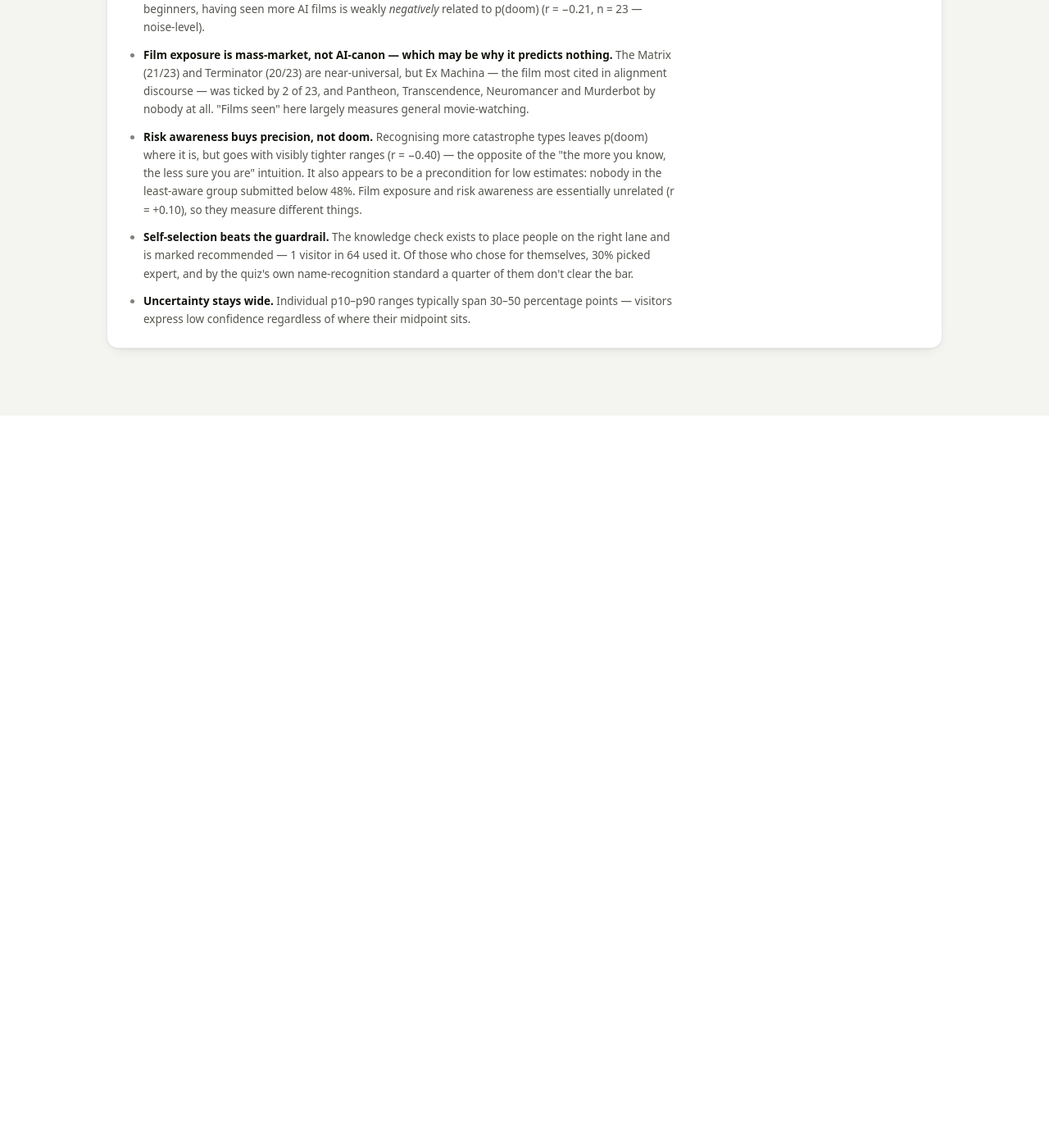
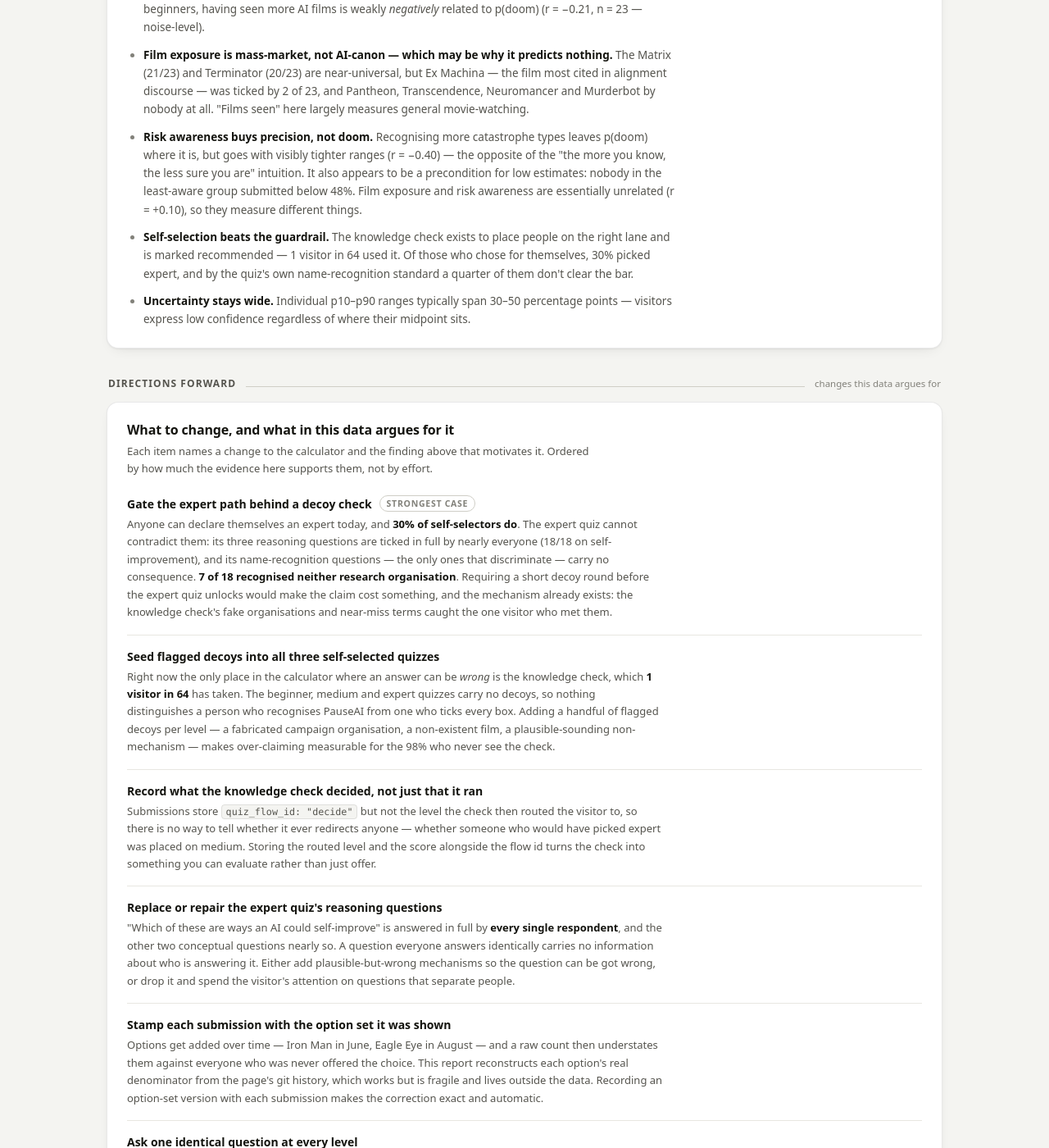
Before and after one commit to neoneye/pdoom-calculator, a Jekyll site: the page reports/submissions-2026-08-18.html, which Jekyll copies as it is, in a window 1280 px wide and 1400 px high, scrolled down 10069 px. Shown: the whole window at 82% size. Built offline with Jekyll 4.4.1, drawn with Linux system fonts in a browser that asks for light colours; before the commit the page ends 10576 px from its top, so only the background shows below that; some of the changed text lies outside the part shown.

Commit message:
Add a directions-forward section to the report
Seven changes to the calculator, each paired with the finding above that
motivates it, ordered by how well the evidence supports them. The leading
one is gating the expert path behind a decoy check: 30% of self-selectors
declare themselves expert, and nothing in the expert quiz can contradict
them, while the decoy mechanism that could already exists on the path
nobody takes.

Co-Authored-By: Claude Opus 5 <noreply@anthropic.com>

```diff
--- a/reports/submissions-2026-08-18.html
+++ b/reports/submissions-2026-08-18.html
@@ -175,6 +175,23 @@
     max-width: none;
   }
   .verdict b { color: var(--text-primary); font-weight: 620; }
+  .recs { list-style: none; margin: 0; padding: 0; }
+  .recs li { padding: 16px 0; border-bottom: 1px solid var(--grid); }
+  .recs li:first-child { padding-top: 4px; }
+  .recs li:last-child { border-bottom: none; padding-bottom: 0; }
+  .recs .what { font-size: 14px; font-weight: 620; color: var(--text-primary); margin-bottom: 5px; }
+  .recs .why { font-size: 13px; color: var(--text-secondary); line-height: 1.65; max-width: 88ch; }
+  .recs .why b { color: var(--text-primary); font-weight: 620; }
+  .recs code {
+    font-family: ui-monospace, SFMono-Regular, Menlo, monospace;
+    font-size: 0.9em; background: var(--page); border: 1px solid var(--border);
+    border-radius: 4px; padding: 1px 5px;
+  }
+  .recs .tag {
+    display: inline-block; font-size: 10.5px; font-weight: 650; letter-spacing: 0.07em;
+    text-transform: uppercase; color: var(--text-muted); border: 1px solid var(--baseline);
+    border-radius: 999px; padding: 2px 8px; margin-left: 9px; vertical-align: 2px;
+  }
   .footnote { color: var(--text-muted); font-size: 11.5px; line-height: 1.5; margin: 10px 0 0; }
 </style>
 <div class="viz-root"><div class="wrap">
@@ -338,6 +355,43 @@
       <li><b>Self-selection beats the guardrail.</b> The knowledge check exists to place people on the right lane and is marked recommended — 1 visitor in 64 used it. Of those who chose for themselves, 30% picked expert, and by the quiz's own name-recognition standard a quarter of them don't clear the bar.</li>
       <li><b>Uncertainty stays wide.</b> Individual p10–p90 ranges typically span 30–50 percentage points — visitors express low confidence regardless of where their midpoint sits.</li>
     </ul>
+  </div>
+
+  <div class="group"><h3>Directions forward</h3><span class="rule"></span><span class="count">changes this data argues for</span></div>
+  <div class="card">
+    <h2>What to change, and what in this data argues for it</h2>
+    <p class="chart-sub">Each item names a change to the calculator and the finding above that motivates it. Ordered by how much the evidence here supports them, not by effort.</p>
+    <ul class="recs">
+      <li>
+        <div class="what">Gate the expert path behind a decoy check<span class="tag">strongest case</span></div>
+        <div class="why">Anyone can declare themselves an expert today, and <b>30% of self-selectors do</b>. The expert quiz cannot contradict them: its three reasoning questions are ticked in full by nearly everyone (18/18 on self-improvement), and its name-recognition questions — the only ones that discriminate — carry no consequence. <b>7 of 18 recognised neither research organisation</b>. Requiring a short decoy round before the expert quiz unlocks would make the claim cost something, and the mechanism already exists: the knowledge check's fake organisations and near-miss terms caught the one visitor who met them.</div>
+      </li>
+      <li>
+        <div class="what">Seed flagged decoys into all three self-selected quizzes</div>
+        <div class="why">Right now the only place in the calculator where an answer can be <i>wrong</i> is the knowledge check, which <b>1 visitor in 64</b> has taken. The beginner, medium and expert quizzes carry no decoys, so nothing distinguishes a person who recognises PauseAI from one who ticks every box. Adding a handful of flagged decoys per level — a fabricated campaign organisation, a non-existent film, a plausible-sounding non-mechanism — makes over-claiming measurable for the 98% who never see the check.</div>
+      </li>
+      <li>
+        <div class="what">Record what the knowledge check decided, not just that it ran</div>
+        <div class="why">Submissions store <code>quiz_flow_id: "decide"</code> but not the level the check then routed the visitor to, so there is no way to tell whether it ever redirects anyone — whether someone who would have picked expert was placed on medium. Storing the routed level and the score alongside the flow id turns the check into something you can evaluate rather than just offer.</div>
+      </li>
+      <li>
+        <div class="what">Replace or repair the expert quiz's reasoning questions</div>
+        <div class="why">"Which of these are ways an AI could self-improve" is answered in full by <b>every single respondent</b>, and the other two conceptual questions nearly so. A question everyone answers identically carries no information about who is answering it. Either add plausible-but-wrong mechanisms so the question can be got wrong, or drop it and spend the visitor's attention on questions that separate people.</div>
+      </li>
+      <li>
+        <div class="what">Stamp each submission with the option set it was shown</div>
+        <div class="why">Options get added over time — Iron Man in June, Eagle Eye in August — and a raw count then understates them against everyone who was never offered the choice. This report reconstructs each option's real denominator from the page's git history, which works but is fragile and lives outside the data. Recording an option-set version with each submission makes the correction exact and automatic.</div>
+      </li>
+      <li>
+        <div class="what">Ask one identical question at every level</div>
+        <div class="why">Every level has its own questions, so no two cohorts can be compared on anything they both answered. That is why the headline result — the expert cohort submits the lowest median — cannot be attributed to expertise rather than to whoever happens to pick that path. A single shared anchor question, asked identically to beginners and experts alike, would let the cohorts be compared directly instead of inferred.</div>
+      </li>
+      <li>
+        <div class="what">Decide what the recommended path is<span class="tag">cheap</span></div>
+        <div class="why">The knowledge check is listed first and marked recommended, and gets <b>1.6%</b> of visitors. Either it is the right default and should be the path visitors land on rather than one they must choose, or it is not and the label is misleading. Its current position costs a click of attention and returns almost nothing.</div>
+      </li>
+    </ul>
+    <p class="footnote">These are directions the data supports, not a verdict on the design — several of the findings behind them rest on small cells (18 expert-quiz takers, 1 knowledge-check taker), and the first thing any of these changes would buy is a larger, cleaner sample to test them against.</p>
   </div>
 </div></div>
 <script>
```
